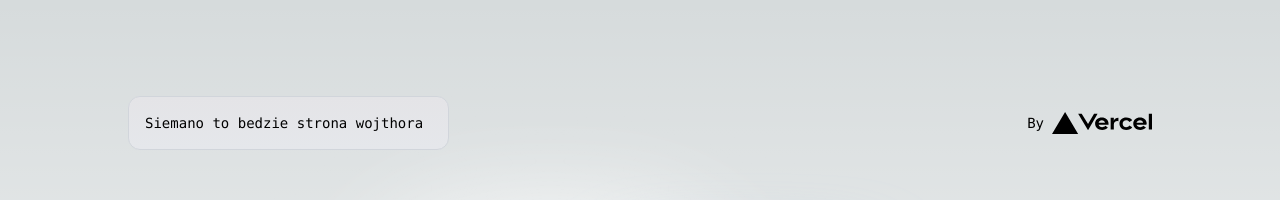
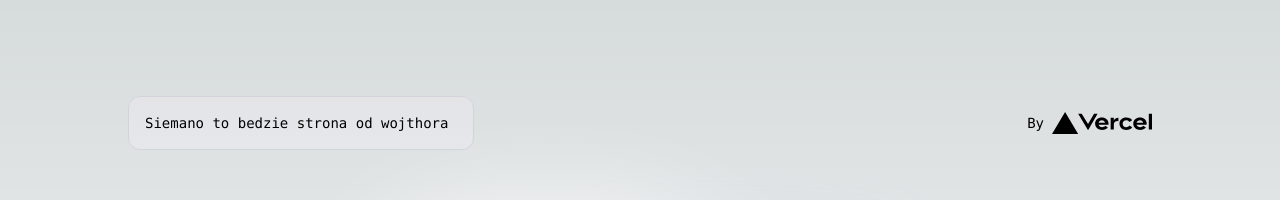
Before and after one commit to wojthor/next13-masters-test, a Next.js app: page / in a window 1280 px wide. Shown: the top 200 px of the page. Built offline with nearby package versions, Linux system fonts and the light colour scheme.

Commit message:
configuration changes

```diff
--- a/src/app/page.tsx
+++ b/src/app/page.tsx
@@ -5,7 +5,7 @@ export default function Home() {
     <main className="flex min-h-screen flex-col items-center justify-between p-24">
       <div className="z-10 w-full max-w-5xl items-center justify-between font-mono text-sm lg:flex">
         <p className="fixed left-0 top-0 flex w-full justify-center border-b border-gray-300 bg-gradient-to-b from-zinc-200 pb-6 pt-8 backdrop-blur-2xl lg:static lg:w-auto lg:rounded-xl lg:border lg:bg-gray-200  lg:p-4 dark:border-neutral-800 dark:bg-zinc-800/30 dark:from-inherit lg:dark:bg-zinc-800/30">
-					Siemano to bedzie strona wojthora&nbsp;
+          Siemano to bedzie strona od wojthora&nbsp;
           <code className="font-mono font-bold"></code>
         </p>
         <div className="fixed bottom-0 left-0 flex h-48 w-full items-end justify-center bg-gradient-to-t from-white via-white lg:static lg:h-auto lg:w-auto lg:bg-none dark:from-black dark:via-black">
```
Lines whose indentation alone changed are shown as unchanged.
